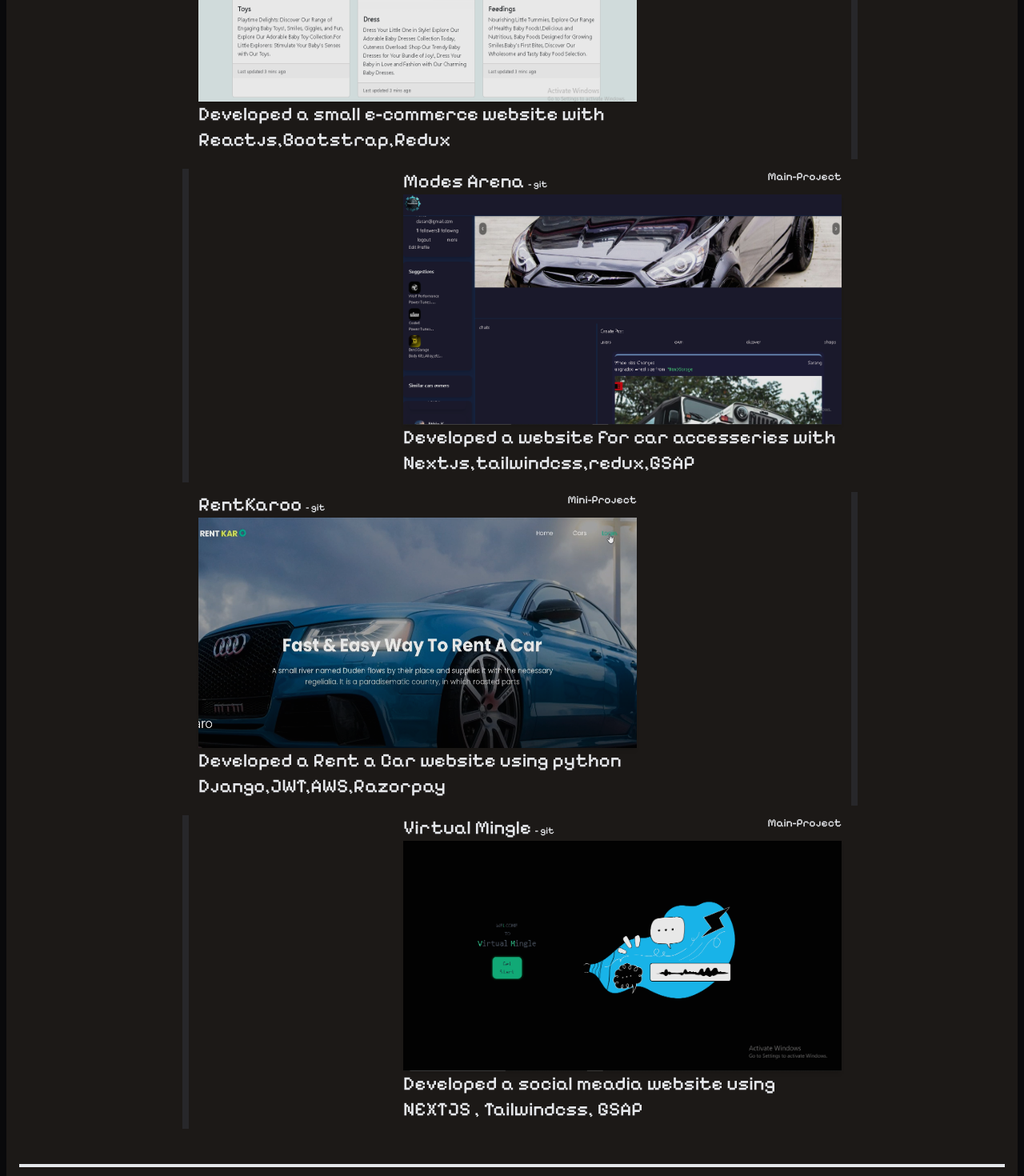
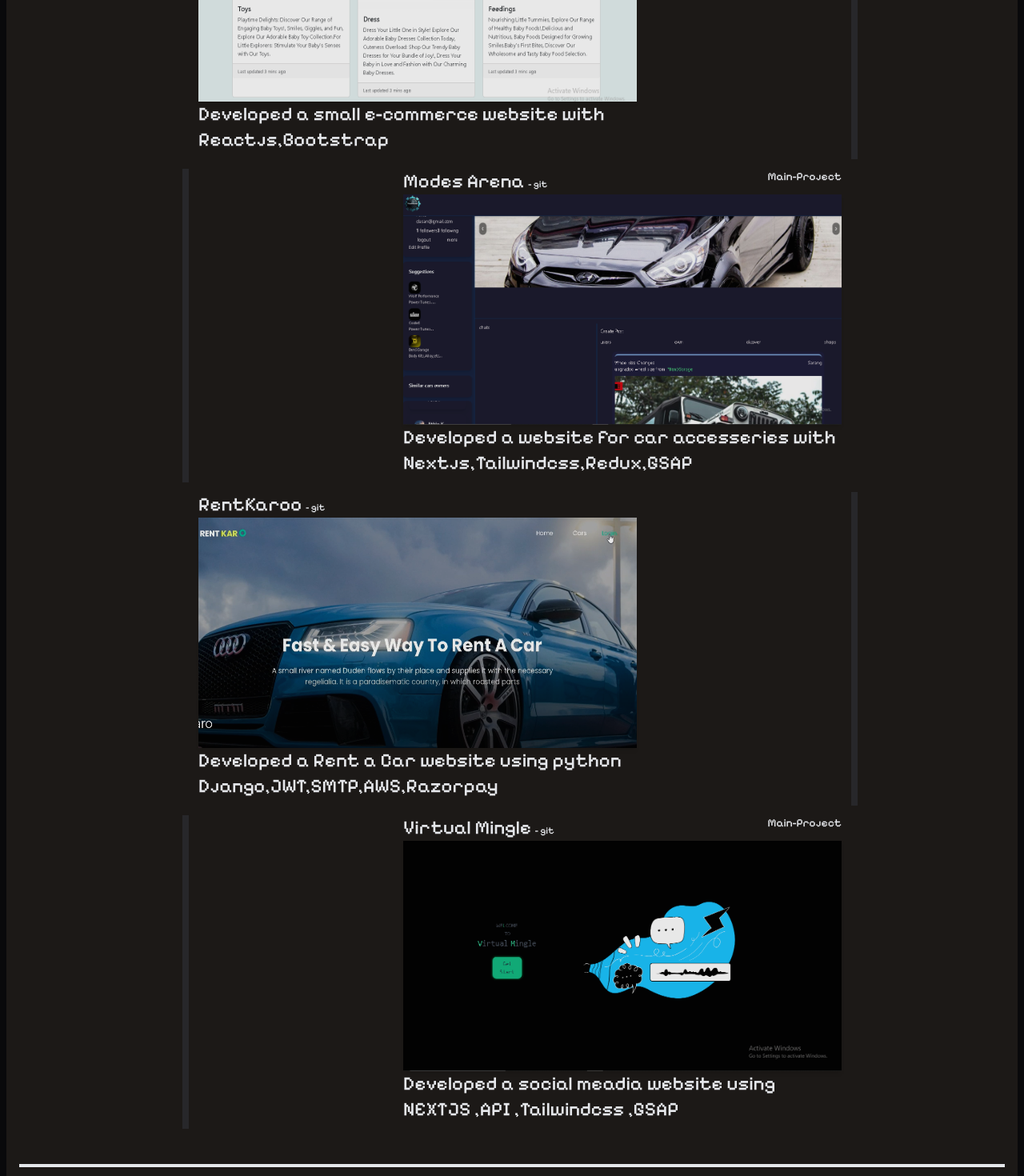
Before and after one commit to sarangk07/Portfolio-Latest, a Next.js app: page / in a window 1280 px wide. Shown: the part 1160-2630 px from the top of the page at 80% size. Built offline with nearby package versions, Linux system fonts and the light colour scheme; a web font is replaced by a local one.

Commit message:
myprojects-bug-fix

```diff
--- a/app/page.jsx
+++ b/app/page.jsx
@@ -455,7 +455,7 @@ export default function Home() {
                     loading='lazy'
                   />
                   </a>
-                  <p className='hidden md:flex text-md hover:text-black'>Developed a small e-commerce website with Reactjs,Bootstrap,Redux</p>
+                  <p className='hidden md:flex text-md hover:text-black'>Developed a small e-commerce website with Reactjs,Bootstrap</p>
 
                 </div>
 
@@ -491,7 +491,7 @@ export default function Home() {
                     loading='lazy'
                   />
 
-                  <p className='hidden md:flex text-md hover:text-black'>Developed a website for car accesseries with Nextjs,tailwindcss,redux,GSAP</p>
+                  <p className='hidden md:flex text-md hover:text-black'>Developed a website for car accesseries with Nextjs,Tailwindcss,Redux,GSAP</p>
 
                 </div>
                 <div className={`
@@ -510,9 +510,9 @@ export default function Home() {
                       <p>
                         RentKaroo <span className='text-xs'> <a href="https://github.com/sarangk07/Rent_karoo" target="_blank">- git</a></span>
                       </p>
-                      <p className=' text-xs md:text-sm cursor-default'>
-                        Mini-Project
-                      </p>
+                      {/* <p className=' text-xs md:text-sm cursor-default'>
+                        Main-Project
+                      </p> */}
                     </div>
                    <a href="https://rentkaro.shop/" target="_blank">
                    {/* <img className={`${choiceTheme == 'red' ?  'shadow-custom-red ' : choiceTheme == 'blue' ? 'shadow-custom-blue' :'shadow-md'} md:w-fit md:h-72 h-44 w-64`} src="https://i.pinimg.com/564x/d8/fe/c7/d8fec7801132a9a4f9c530b98396e295.jpg" alt="" loading='lazy' data-src="./RentKaro.PNG" /> */}
@@ -527,7 +527,7 @@ export default function Home() {
                     />
 
                    </a>
-                  <p className='hidden md:flex text-md hover:text-black'>Developed a Rent a Car website using python Django,JWT,AWS,Razorpay</p>
+                  <p className='hidden md:flex text-md hover:text-black'>Developed a Rent a Car website using python Django,JWT,SMTP,AWS,Razorpay</p>
 
                 </div>
                 <div className={`
@@ -564,7 +564,7 @@ export default function Home() {
                   />
 
                   </a>
-                  <p className='hidden md:flex text-md hover:text-black'>Developed a social meadia website using NEXTJS , Tailwindcss, GSAP</p>
+                  <p className='hidden md:flex text-md hover:text-black'>Developed a social meadia website using NEXTJS ,API ,Tailwindcss ,GSAP</p>
                 </div>
                 <div className={`
                    ${choiceTheme == 'red' ? 'bg-red-600 animate-glow' : choiceTheme == 'blue' ? 'bg-blue-600 animate-glowBlue' : choiceTheme == 'white' ? 'bg-zinc-400' : 'bg-zinc-800'}
```
